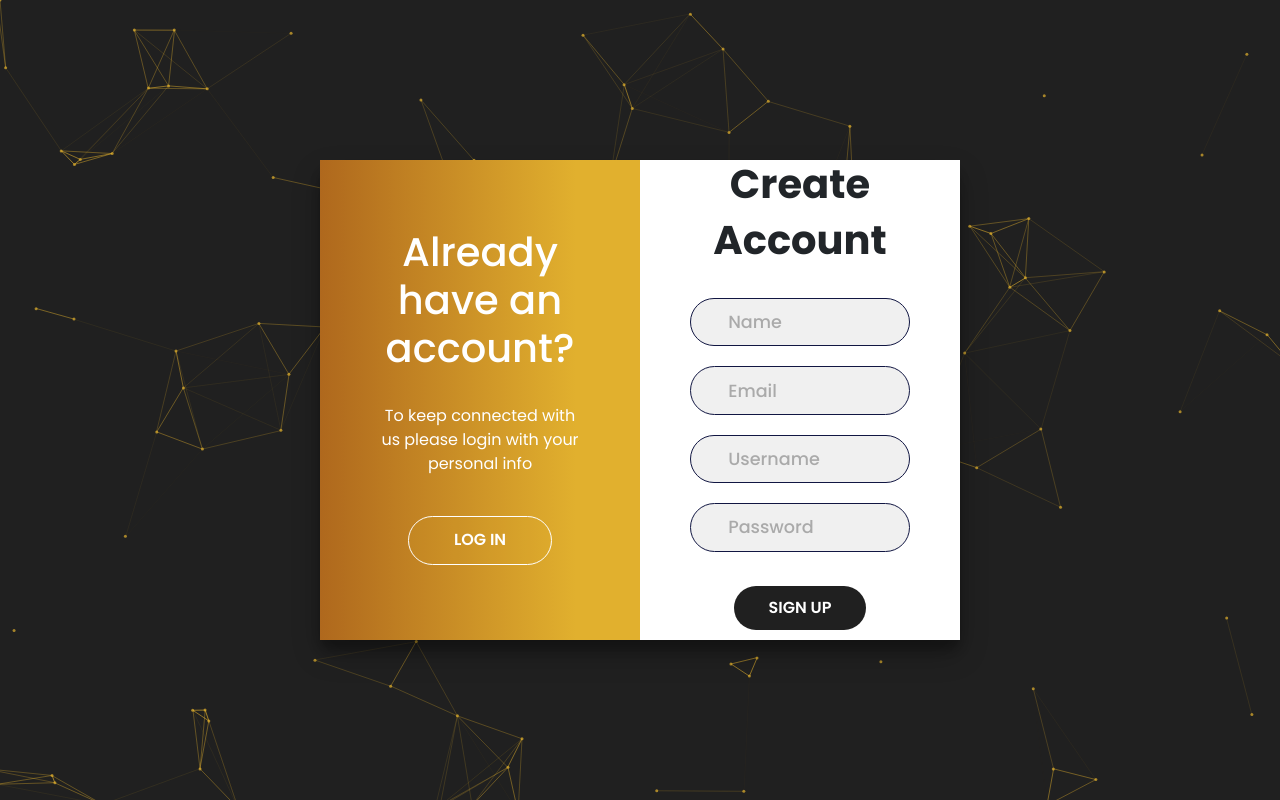
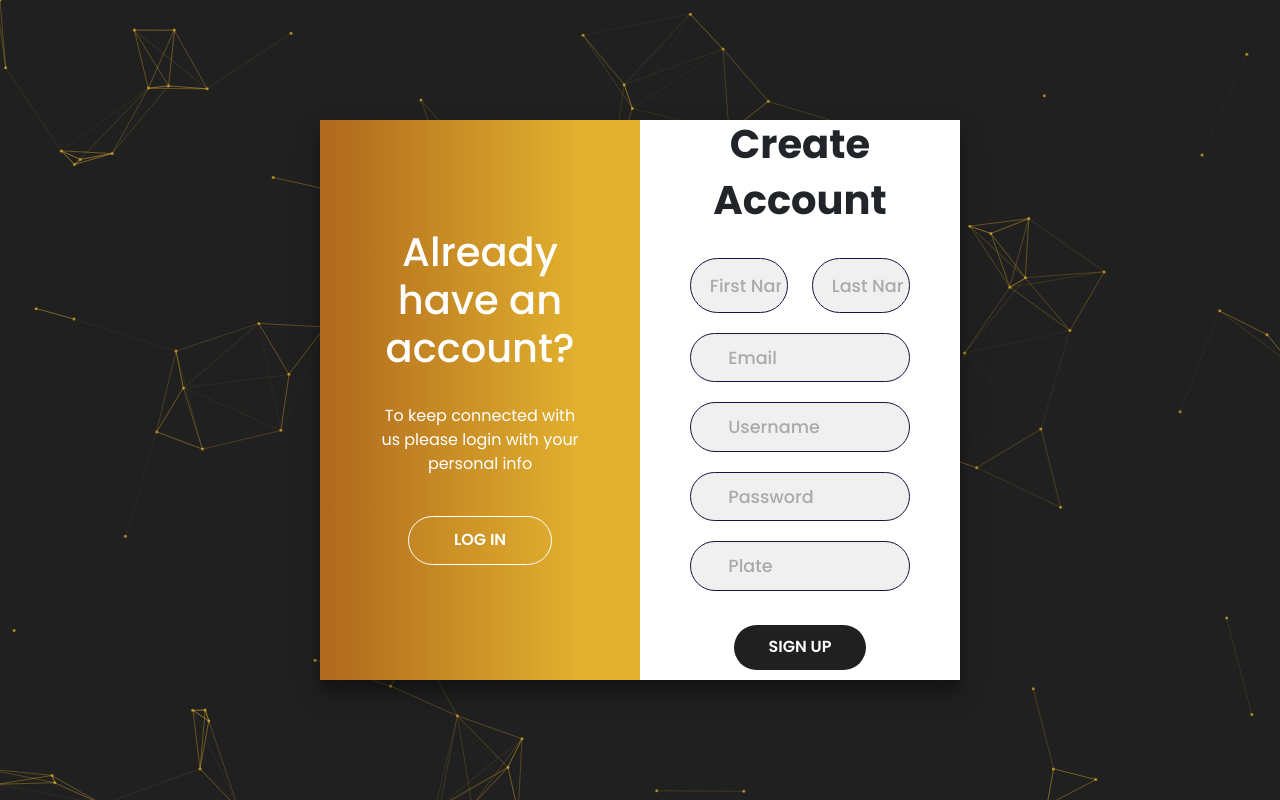
Before and after one commit to lachezar1/Underground-parking-system-FRONTEND, a plain HTML site: page p3 praktika/login_animation/login_animation.html in a window 1280 px wide. Both pictures are taken after a click on the button "SIGN UP". Drawn offline with nearby package versions, Linux system fonts and the light colour scheme.

Commit message:
start page update

```diff
--- a/p3 praktika/login_animation/login_animation.css
+++ b/p3 praktika/login_animation/login_animation.css
@@ -299,4 +299,9 @@ form {
         transform: translateY(0px) !important;
     }
 
+    .form-control:focus {
+        box-shadow: none;
+    }
+
+
 }
--- a/p3 praktika/login_animation/login_animation.html
+++ b/p3 praktika/login_animation/login_animation.html
@@ -11,10 +11,10 @@
 </head>
 
 <body>
-    <div id="particle-canvas"> </div>
+    <div id="particle-canvas"></div>
 
     <!-- CONTAINER -->
-    <div class="container position-absolute top-50 start-50 translate-middle" id="container">
+    <div class="container position-absolute top-50 start-50 translate-middle" id="container" style="width: 50%; height: 70%;">
 
         <div class="form-container sign-up-container" id="signUpForm">
             <form action="#">
@@ -25,9 +25,19 @@
                 <h1 class="fw-bold">Create</h1>
                 <h1 class="fw-bold mb-4">Account</h1>
 
-                <div class="input-field">
-                    <i class="fas fa-user"></i>
-                    <input type="text" id="name" placeholder="Name" />
+                <div class="row">
+                    <div class="col">
+                        <div class="input-field">
+                            <i class="fas fa-user"></i>
+                            <input type="text" id="firstName" placeholder="First Name" style="width: 100%;"/>
+                        </div>
+                    </div>
+                    <div class="col">
+                        <div class="input-field">
+                            <i class="fas fa-user"></i>
+                            <input type="text" id="lastName" placeholder="Last Name" style="width: 100%;"/>
+                        </div>
+                    </div>
                 </div>
                 <div class="input-field">
                     <i class="fas fa-lock"></i>
@@ -40,6 +50,10 @@
                 <div class="input-field">
                     <i class="fas fa-lock"></i>
                     <input type="password" id="password" placeholder="Password" />
+                </div>
+                <div class="input-field">
+                    <i class="fas fa-user"></i>
+                    <input type="text" id="plate" placeholder="Plate" />
                 </div>
                 <input type="submit" value="Sign Up" class="btn solid mt-4" />
             </form>
```
